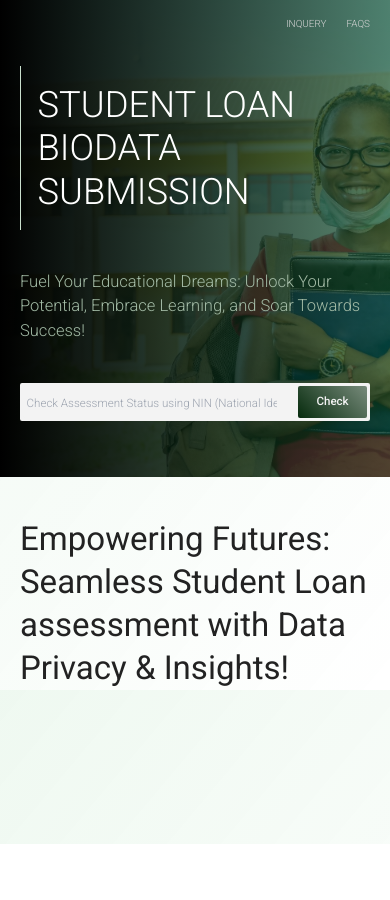
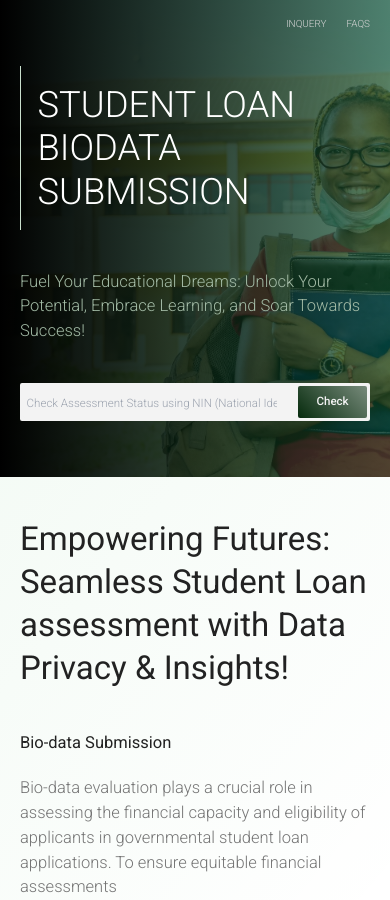
Before and after one commit to mjhdaais/palliative-ticket-generator, a Next.js app: page / in a window 390 px wide. Before the commit the page ends 844 px from the top, so only its background shows below. Built offline with nearby package versions, Linux system fonts and the light colour scheme.

Commit message:
added feature

```diff
--- a/components/Main.tsx
+++ b/components/Main.tsx
@@ -1,3 +1,18 @@
+const Feature = () => {
+    return (
+        <div className="container">
+            <div className="feature">
+                <h4>Bio-data Submission</h4>
+                <p>
+                    Bio-data evaluation plays a crucial role in assessing the financial
+                    capacity and eligibility of applicants in governmental student loan applications.
+                    To ensure equitable financial assessments
+                </p>
+            </div>
+        </div>
+    )
+}
+
 const FeatureHeader = () => {
     return (
         <section className="features_header">
@@ -12,7 +27,13 @@ const FeatureHeader = () => {
 
 const Main = () => {
     return (
-        <FeatureHeader />
+        <main>
+            <FeatureHeader />
+            <section className="features">
+                <Feature />
+            </section>
+        </main>
+
     )
 }
 
--- a/styles/globals.css
+++ b/styles/globals.css
@@ -29,9 +29,7 @@ button {
     border: none;
     background-color: #555555;
     cursor: pointer;
-    font-family: inherit !important;
-    /* font-family: 'Roboto', sans-serif; */
-    /* font-weight: 300; */
+    font-family: inherit;
 }
 
 .container {
@@ -195,15 +193,46 @@ button {
 .features_header {
     /* border: 1px solid; */
     margin-top: 2.5em;
-  }
+}
 
-  .features_header__content {
+.features_header__content {
     width: 100%;
     max-width: 32ch;
     font-size: 2rem;
     font-weight: 400;
     line-height: 1.3;
-  }
+}
+
+/* FEATURES */
+.features {
+    margin-top: 2.5em;
+}
+
+.features > div {
+    display: grid;
+    grid-template-columns: 1fr 1fr;
+    gap: 2em;
+}
+
+.feature i {
+    font-size: 1.5rem;
+    background: rgb(14 153 14 / 18%);
+    color: rgb(5 86 45 / 70%);
+    padding: 0.5em;
+    border-radius: 50%;
+    margin-bottom: 25px;
+}
+
+.feature h4 {
+    /* color: #444; */
+    font-weight: 400;
+}
+
+.feature p {
+    margin-top: 20px;
+    color: #747474;
+    font-weight: 300;
+}
 
 @media (max-width: 768px) {
     /* HEADER */
@@ -211,4 +240,12 @@ button {
         /* height: 459px; */
         height: 477px;
     }
+
+      /* FEATURES */
+    .features > div {
+        grid-template-columns: 1fr;
+    }
 }
+
+/* #171717 */
+/* #666666 */
```
Also changed, not shown: utils/features.ts (added, +27 -0 lines).
